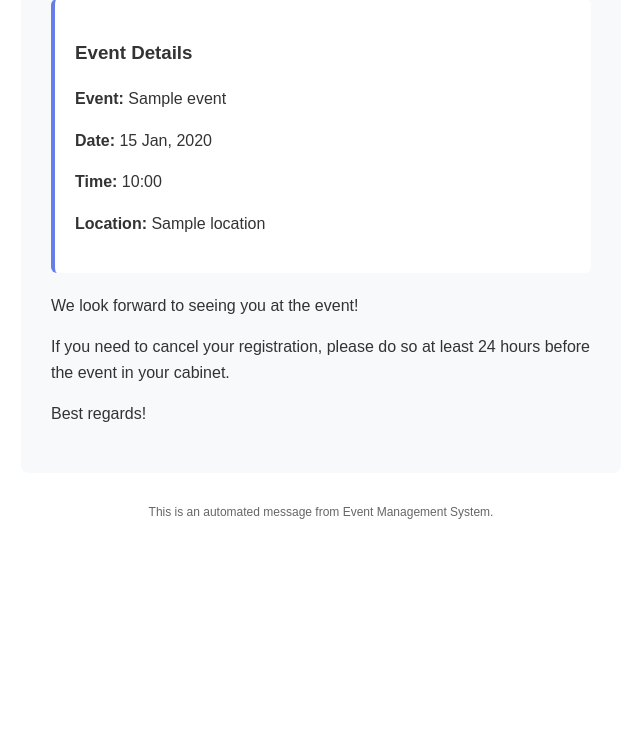
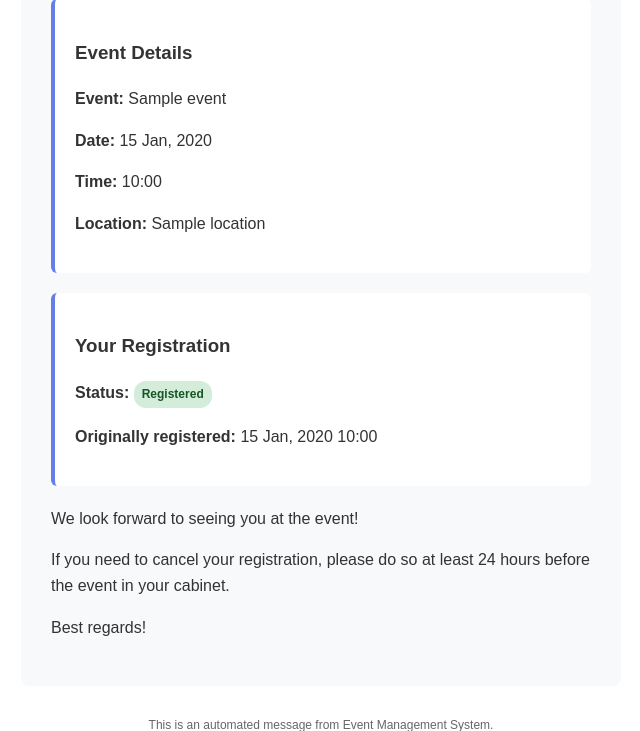
Before and after one commit to pflaumax/event_manager, a Django app: template apps/users/templates/registration/event_registration_email.html in a window 1280 px wide. Shown: the part 309-1040 px from the top of the page, without its empty margins (319-959 px from the left). Before the commit the page ends 828 px from the top, so only its background shows below. Run offline with Django 3.2, Linux system fonts and the light colour scheme; the template is opened without the code that fills it: most values are stand-ins (such as "Sample title", 1, 10 or a date in 2020).

Commit message:
event registration mail online set

```diff
--- a/apps/users/templates/registration/event_registration_email.html
+++ b/apps/users/templates/registration/event_registration_email.html
@@ -17,6 +17,12 @@
         <p><strong>Location:</strong> {{ event.location }}</p>
     </div>
 
+    <div class="event-details">
+        <h3>Your Registration</h3>
+        <p><strong>Status:</strong> <span class="status-badge status-registered">Registered</span></p>
+        <p><strong>Originally registered:</strong> {{ registration.registered_at|date:"d M, Y H:i" }}</p>
+    </div>
+
     <p>We look forward to seeing you at the event!</p>
 
     <p>If you need to cancel your registration, please do so at least 24 hours before the event in your cabinet.</p>
```
